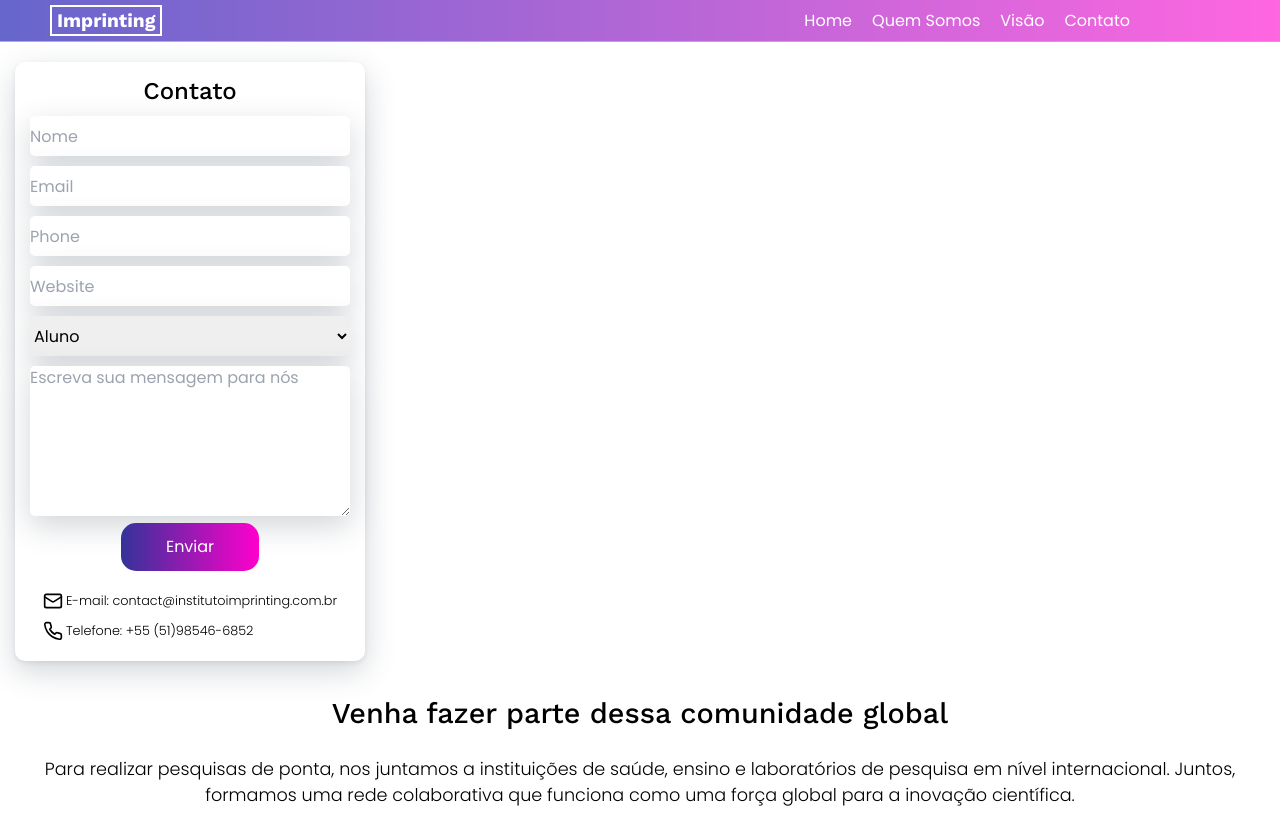
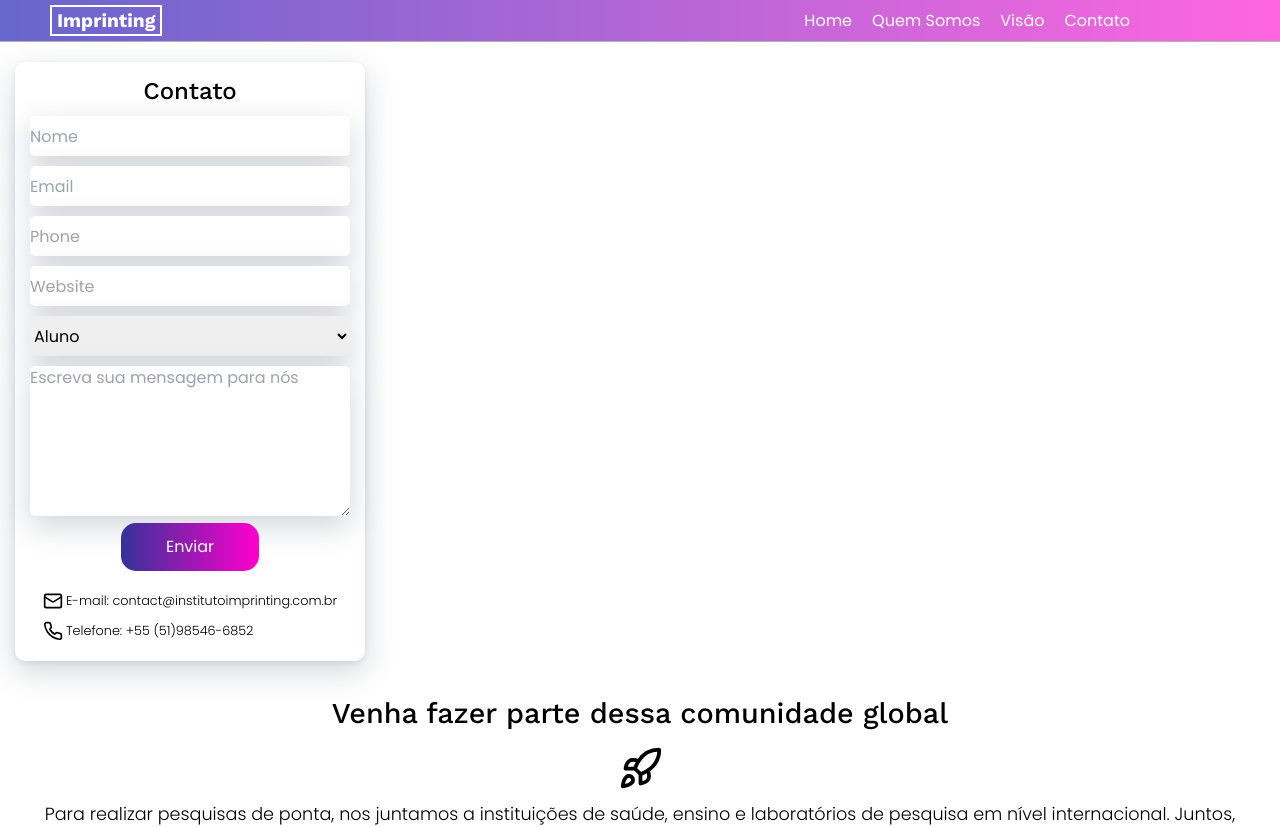
Before and after one commit to RenanFrancaDev/Imprinting_DeepTech, a Next.js app: page /contato in a window 1280 px wide. Shown: the top 827 px of the page. Built offline with nearby package versions, Linux system fonts and the light colour scheme.

Commit message:
chore: card component sctructure changed, its possible insert a chilfren, like a icon

```diff
--- a/src/app/components/container_text/index.jsx
+++ b/src/app/components/container_text/index.jsx
@@ -1,5 +1,5 @@
 import "./container_text.css";
-const Container = ({ h2Text, pText, color }) => {
+const Container = ({ h2Text, pText, color, children = null }) => {
   return (
     <section className={color}>
       <h2
@@ -8,6 +8,7 @@ const Container = ({ h2Text, pText, color }) => {
       >
         {h2Text}
       </h2>
+      {children}
       <p className="text_white ">{pText}</p>
     </section>
   );
```
